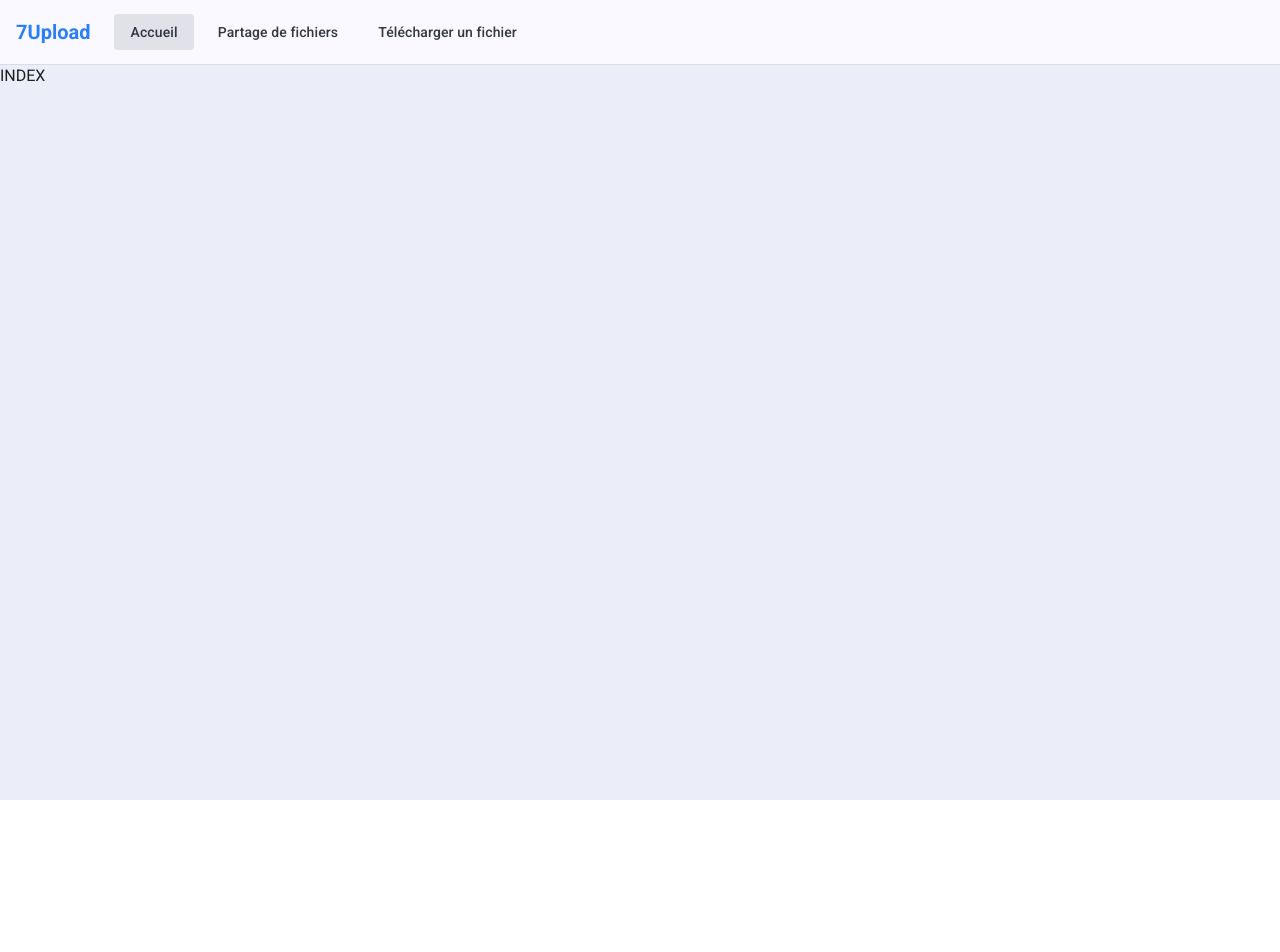
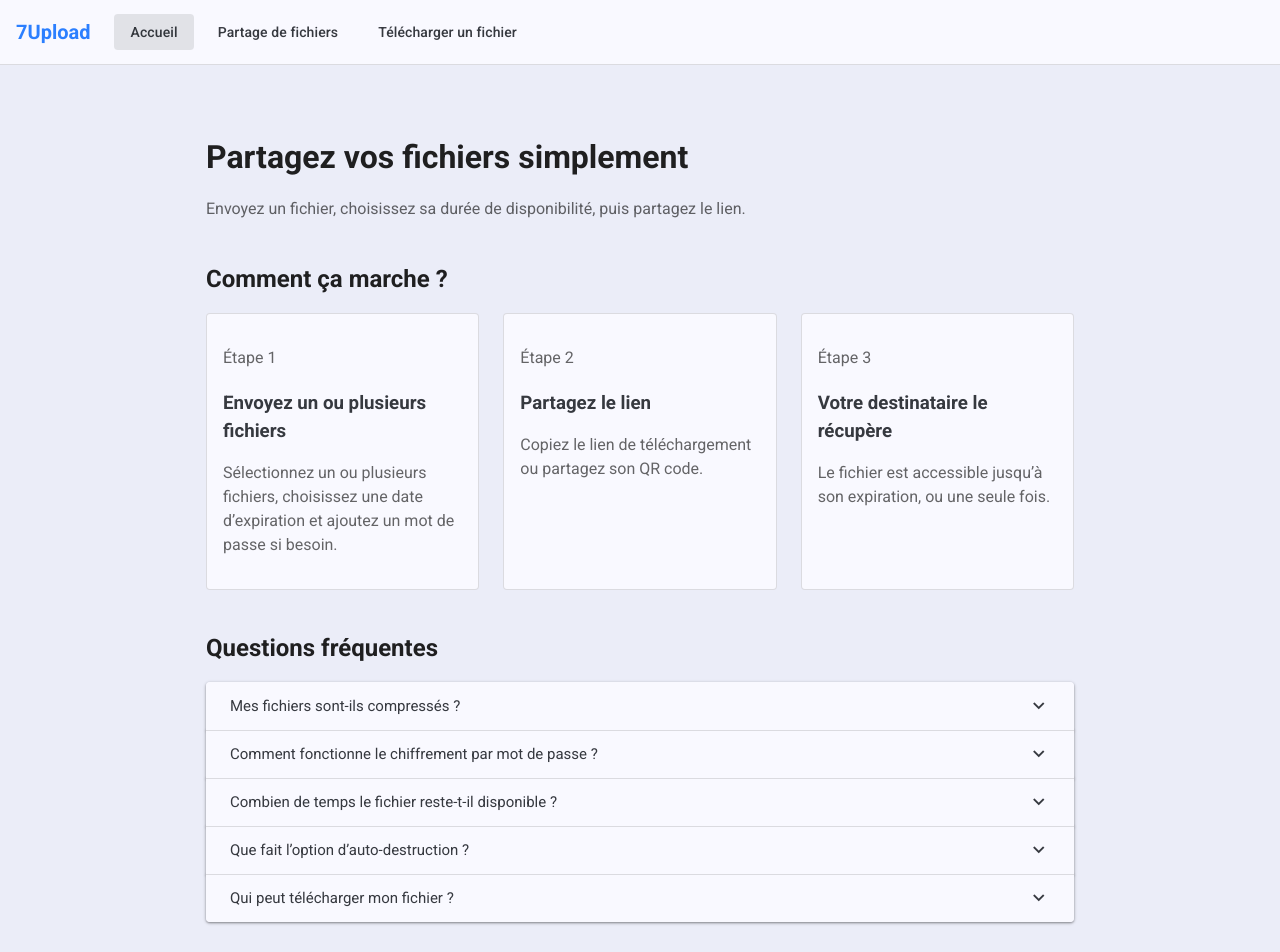
Before and after one commit to antoinemcx/7upload, a Vue app in the folder frontend/: page / in a window 1280 px wide. Shown: the top 952 px of the page. Before the commit the page ends 800 px from the top, so only its background shows below. Built offline with nearby package versions, Linux system fonts and the light colour scheme.

Commit message:
feat: home page tool description

```diff
--- a/frontend/index.html
+++ b/frontend/index.html
@@ -1,10 +1,11 @@
 <!doctype html>
-<html lang="en">
+<html lang="fr">
   <head>
     <meta charset="UTF-8" />
     <link rel="icon" type="image/svg+xml" href="/favicon.svg" />
     <meta name="viewport" content="width=device-width, initial-scale=1.0" />
-    <title>frontend</title>
+    <meta name="application-name" content="7Upload" />
+    <title>7Upload</title>
   </head>
   <body>
     <div id="app"></div>
--- a/frontend/src/pages/index.vue
+++ b/frontend/src/pages/index.vue
@@ -1,5 +1,95 @@
-<script setup lang="ts"></script>
+<script setup lang="ts">
+const steps = [
+  {
+    title: "Envoyez un ou plusieurs fichiers",
+    description:
+      "Sélectionnez un ou plusieurs fichiers, choisissez une date d’expiration et ajoutez un mot de passe si besoin.",
+  },
+  {
+    title: "Partagez le lien",
+    description: "Copiez le lien de téléchargement ou partagez son QR code.",
+  },
+  {
+    title: "Votre destinataire le récupère",
+    description: "Le fichier est accessible jusqu’à son expiration, ou une seule fois.",
+  },
+];
 
-<template>INDEX</template>
+const faq = [
+  {
+    question: "Mes fichiers sont-ils compressés ?",
+    answer:
+      "Oui. Les fichiers sont compressés pour leur stockage sur le serveur, puis décompressés lors du téléchargement. Vous récupérez le contenu d’origine.",
+  },
+  {
+    question: "Comment fonctionne le chiffrement par mot de passe ?",
+    answer:
+      "Si vous définissez un mot de passe, le fichier est chiffré côté serveur avec AES-256-GCM. Une clé est dérivée du mot de passe avec scrypt, et un sel et un vecteur d’initialisation aléatoires sont utilisés. Sans mot de passe, le fichier n’est pas chiffré par l’application. Le chiffrement n’est donc pas de bout en bout.",
+  },
+  {
+    question: "Combien de temps le fichier reste-t-il disponible ?",
+    answer:
+      "Vous choisissez sa date et son heure d’expiration lors de l’envoi. Une fois ce délai écoulé, le fichier n’est plus disponible.",
+  },
+  {
+    question: "Que fait l’option d’auto-destruction ?",
+    answer:
+      "Lorsqu’elle est activée, le fichier et ses métadonnées sont supprimés après un téléchargement réussi. Sinon, le fichier reste disponible jusqu’à son expiration.",
+  },
+  {
+    question: "Qui peut télécharger mon fichier ?",
+    answer:
+      "Toute personne qui possède le lien peut tenter d’y accéder. Ajoutez un mot de passe si vous souhaitez protéger le téléchargement et partagez ce mot de passe séparément du lien.",
+  },
+];
+</script>
 
-<style scoped></style>
+<template>
+  <VContainer class="py-8 py-md-12" max-width="900">
+    <header class="mb-10">
+      <h1 class="text-h3 text-md-h2 font-weight-bold mb-4">
+        Partagez vos fichiers simplement
+      </h1>
+      <p class="text-body-1 text-medium-emphasis">
+        Envoyez un fichier, choisissez sa durée de disponibilité, puis partagez le lien.
+      </p>
+    </header>
+
+    <section aria-labelledby="how-title" class="mb-10">
+      <h2 id="how-title" class="text-h5 font-weight-bold mb-4">Comment ça marche ?</h2>
+      <VRow>
+        <VCol v-for="(step, index) in steps" :key="step.title" cols="12" md="4">
+          <VCard class="pa-4 h-100" border flat>
+            <p class="text-caption text-medium-emphasis mb-2">Étape {{ index + 1 }}</p>
+            <h3 class="text-subtitle-1 font-weight-bold mb-2">
+              {{ step.title }}
+            </h3>
+            <p class="text-body-2 text-medium-emphasis">
+              {{ step.description }}
+            </p>
+          </VCard>
+        </VCol>
+      </VRow>
+    </section>
+
+    <section aria-labelledby="faq-title">
+      <h2 id="faq-title" class="text-h5 font-weight-bold mb-4">Questions fréquentes</h2>
+      <VExpansionPanels variant="accordion">
+        <VExpansionPanel v-for="item in faq" :key="item.question" :title="item.question">
+          <VExpansionPanelText>{{ item.answer }}</VExpansionPanelText>
+        </VExpansionPanel>
+      </VExpansionPanels>
+    </section>
+
+    <VCard class="mt-10 pa-6" border flat>
+      <h2 class="text-h5 font-weight-bold">Que souhaitez-vous faire ?</h2>
+      <p class="text-body-2 text-medium-emphasis mt-2">
+        Partagez un fichier ou accédez à un fichier que l’on vous a envoyé.
+      </p>
+      <div class="d-flex flex-wrap ga-3 mt-5">
+        <VBtn color="primary" to="/upload">Partager un fichier</VBtn>
+        <VBtn to="/download" variant="outlined"> Télécharger un fichier </VBtn>
+      </div>
+    </VCard>
+  </VContainer>
+</template>
```
